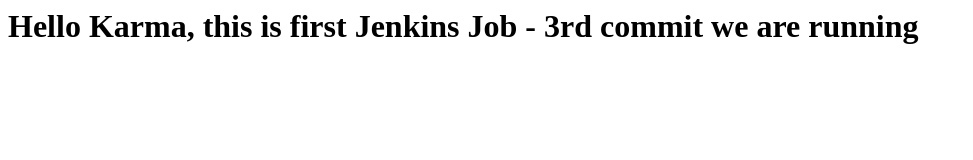
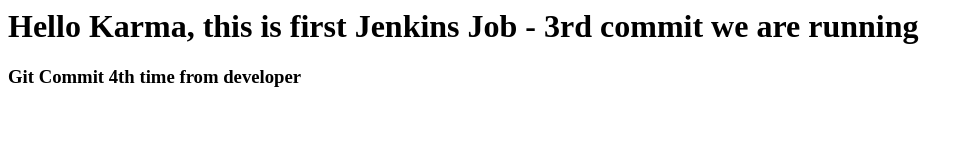
Before and after one commit to karma-sherpa/myweb, a plain HTML site: page index.html in a window 1280 px wide. Shown: the whole page, without its empty margins (0-973 px from the left). Drawn offline with Linux system fonts and the light colour scheme.

Commit message:
4th commit from developer machine

```diff
--- a/index.html
+++ b/index.html
@@ -1 +1,2 @@
 <h1>Hello Karma, this is first Jenkins Job - 3rd commit we are running</h1>
+<h3>Git Commit 4th time from developer</h3>
```
